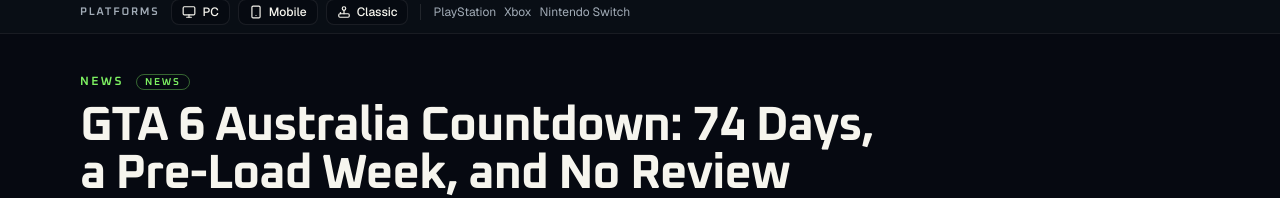
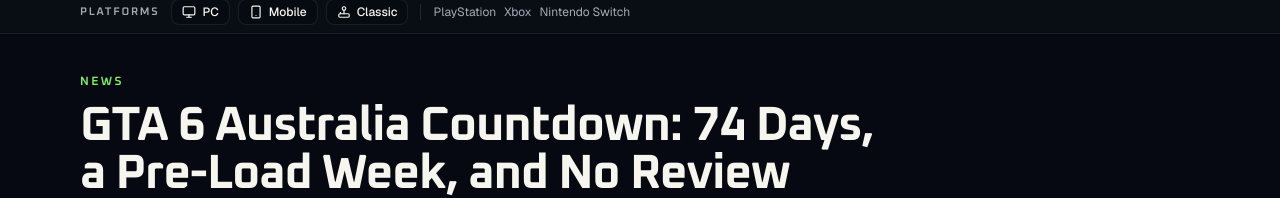
Before and after one commit to callum-wwb/gameplayer-au, a Next.js app: page /gta-6-australia-countdown-september-2026 in a window 1280 px wide. Shown: the part 141-339 px from the top of the page. Built offline with nearby package versions, Linux system fonts and the light colour scheme; no server answers; the database is empty.

Commit message:
Drop the duplicate News chip on article kickers
The section label already reads News and links to the archive.

Co-authored-by: callum-wwb <callum-wwb@users.noreply.github.com>

```diff
--- a/src/app/[slug]/page.tsx
+++ b/src/app/[slug]/page.tsx
@@ -122,11 +122,6 @@ export default async function ArticlePage({
 
       <p className="font-heading text-xs font-semibold tracking-[0.2em] text-primary uppercase">
         <Link href={typeMeta.href}>{typeMeta.label}</Link>
-        {article.type === "news" ? (
-          <span className="ml-3 rounded-full border border-primary/40 px-2 py-0.5 text-[10px] tracking-[0.18em]">
-            News
-          </span>
-        ) : null}
       </p>
       <h1 className="mt-3 max-w-4xl font-heading text-4xl font-bold tracking-tight text-balance sm:text-5xl">
         {article.title}
```
